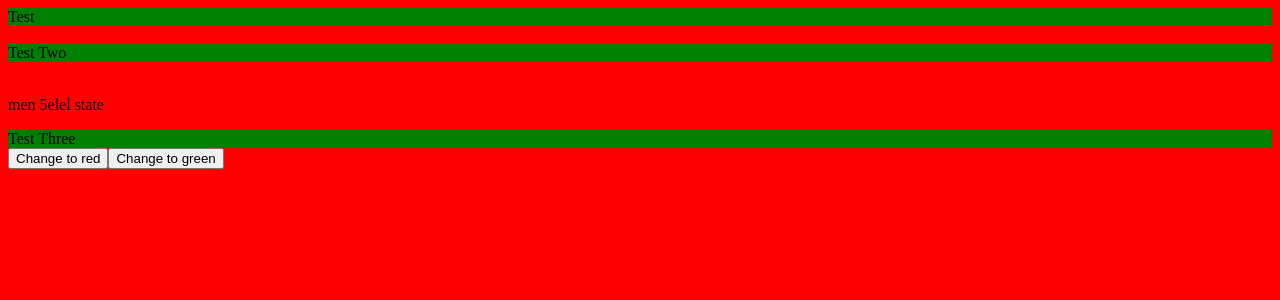
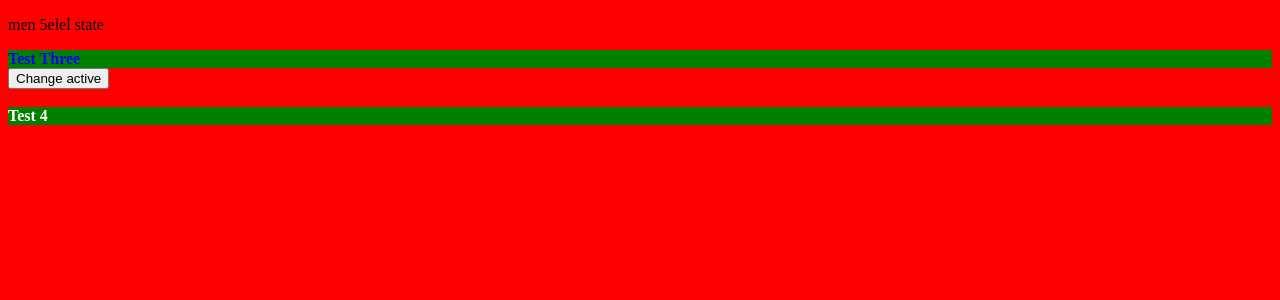
Before and after one commit to shokrshokr/react-step-by-step, a React (Create React App) app: page / in a window 1280 px wide. Shown: the top 300 px of the page. Built offline with nearby package versions, Linux system fonts and the light colour scheme.

Commit message:
027-part5

```diff
--- a/src/App.js
+++ b/src/App.js
@@ -4,35 +4,32 @@ import React, { Component } from 'react';
 class App extends Component {
 
   state = {
-    className: 'green'
+    active: true
   }
   render() {
-    const className = 'green';
+    const Style = {color: 'white', 'font-weight': 'bold' };
+
+    if(this.state.active){
+      Style.color = 'blue';
+    }
     return (
       <div>
-        <div className='green'>
-          Test
-        </div>
-        <br />
-        <div className={className}>
-          Test Two
-        </div>
-        <br />
         <p>men 5elel state</p>
-        <div className={this.state.className}>
+        <div className={this.state.active ? 'green':'red'} style={Style}>
           Test Three
         </div>
 
         <button onClick={()=> {
-          this.setState({className: 'red'})
+          this.setState({active: ! this.state.active})
         }}>
-          Change to red
+          Change active
         </button>
-        <button onClick={()=> {
-          this.setState({className: 'green'})
-        }}>
-          Change to green
-        </button>
+
+
+        <br /><br />
+        <div className='green' style={{color: 'white', fontWeight: 'bold' }}> {/* or 'font-weight': 'bold' */}
+          Test 4
+        </div>
       </div>
     );
   }
```
Also changed, not shown: src/logo.svg (deleted).
